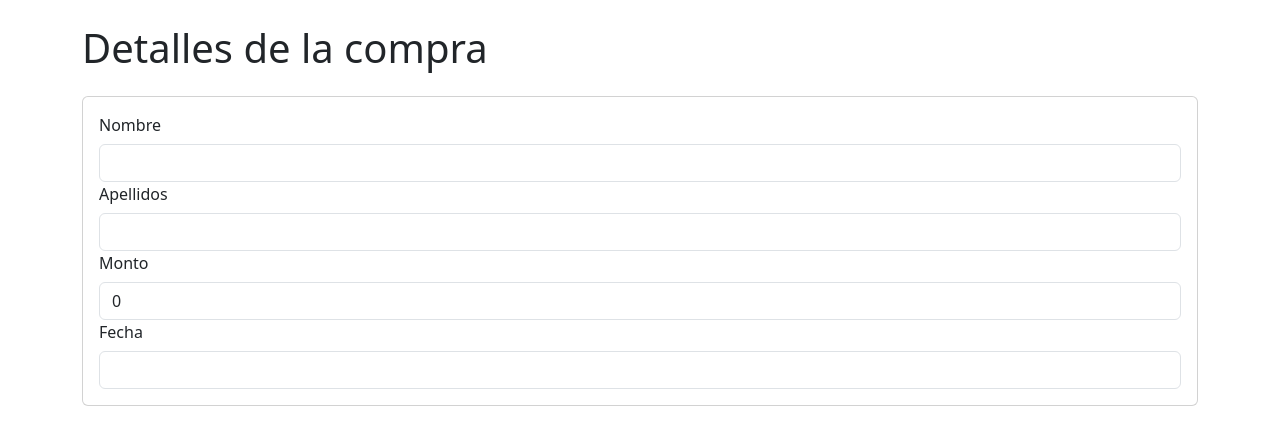
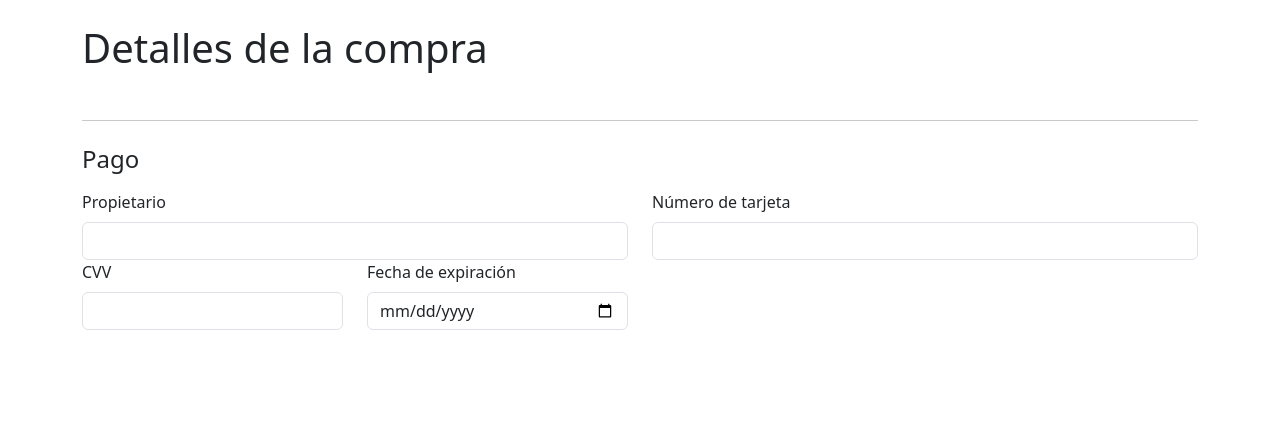
Before and after one commit to EmilianoChofis/cifradoFront, a Vue app: page /details in a window 1280 px wide. Shown: the top 444 px of the page. Built offline with nearby package versions, Linux system fonts and the light colour scheme.

Commit message:
[ADD] Se agrego el formulario de pago a detalle de pago, [DELATE] Se elimino el formulario anterios de datos personales

```diff
--- a/src/views/Details.vue
+++ b/src/views/Details.vue
@@ -3,23 +3,63 @@
     <h1>Detalles de la compra</h1>
 
     <b-row class="mt-4">
-      <b-col>
-        <b-card>
-          <b-card-text>
-            <b-form-group label="Nombre">
-              <b-form-input v-model="payment.nombre" readonly></b-form-input>
-            </b-form-group>
-            <b-form-group label="Apellidos">
-              <b-form-input v-model="payment.apellidos" readonly></b-form-input>
-            </b-form-group>
-            <b-form-group label="Monto">
-              <b-form-input v-model="payment.monto" readonly></b-form-input>
-            </b-form-group>
-            <b-form-group label="Fecha">
-              <b-form-input v-model="payment.fecha" readonly></b-form-input>
-            </b-form-group>
-          </b-card-text>
-        </b-card>
+      <b-col cols="12">
+
+
+        <hr class="my-4" />
+        <h4 class="mb-3">Pago</h4>
+
+        <div class="row">
+          <div class="col-md-6">
+            <label for="propietario" class="form-label">Propietario</label>
+            <b-form-input
+              v-model="payment.tarjeta.propietario"
+              type="text"
+              class="form-control"
+              id="propietario"
+              placeholder=""
+              required
+            />
+          </div>
+
+          <div class="col-md-6">
+            <label for="tarjeta" class="form-label">Número de tarjeta</label>
+            <b-form-input
+              v-model="payment.tarjeta.numero"
+              type="text"
+              class="form-control"
+              id="tarjeta"
+              placeholder=""
+              required
+            />
+          </div>
+        </div>
+
+        <div class="row">
+          <div class="col-md-3">
+            <label for="cvv" class="form-label">CVV</label>
+            <b-form-input
+              v-model="payment.tarjeta.cvv"
+              type="text"
+              class="form-control"
+              id="cvv"
+              placeholder=""
+              required
+            />
+          </div>
+
+          <div class="col-md-3">
+            <label for="caducidad" class="form-label">Fecha de expiración</label>
+            <b-form-input
+              v-model="payment.tarjeta.caducidad"
+              type="date"
+              class="form-control"
+              id="caducidad"
+              placeholder=""
+              required
+            />
+          </div>
+        </div>
       </b-col>
     </b-row>
   </b-container>
@@ -32,10 +72,14 @@ export default {
   data() {
     return {
       payment: {
-        nombre: "",
-        apellidos: "",
-        monto: 0,
-        fecha: "",
+
+        tarjeta: {
+          propietario: "",
+          numero: "",
+          cvv: "",
+          caducidad: "",
+          ultimos4: "",
+        },
       },
     };
   },
```
